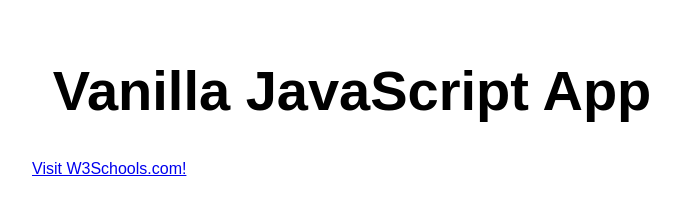
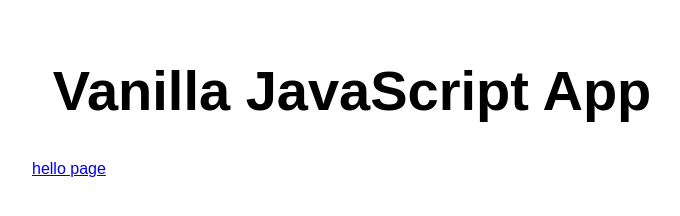
Before and after one commit to VMhimanshu/my-first-static-web-app, a plain HTML site: page index.html in a window 1280 px wide. Shown: the whole page, without its empty margins (288-968 px from the left). Drawn offline with Linux system fonts and the light colour scheme.

Commit message:
Update index.html

```diff
--- a/index.html
+++ b/index.html
@@ -11,7 +11,7 @@
 <body>
   <main>
     <h1>Vanilla JavaScript App</h1>
-    <a href="https://www.w3schools.com">Visit W3Schools.com!</a>
+    <a href="hello.html">hello page</a>
   </main>
 </body>
 
```
